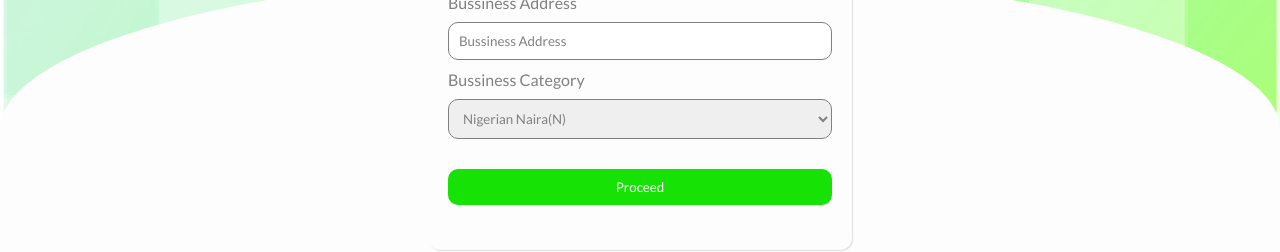
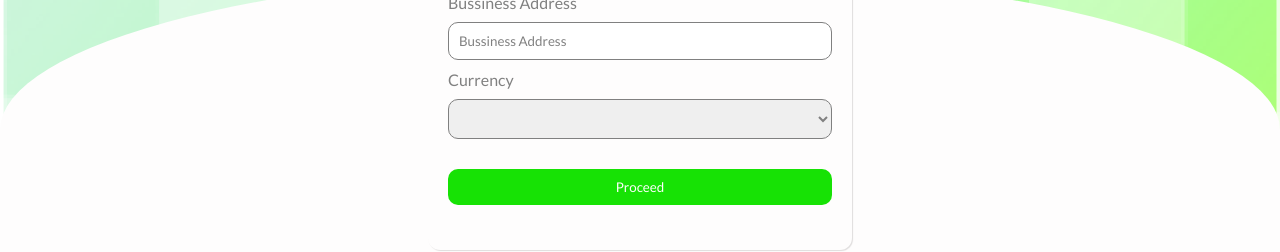
Before and after one commit to WeHub-Group/wehub-invoice-frontend, a React (Vite) app: page /accountsetup in a window 1280 px wide. Shown: the part 510-762 px from the top of the page. Built offline with nearby package versions, Linux system fonts and the light colour scheme.

Commit message:
Did some changes to Account Setup

```diff
--- a/src/screens/AccountSetup.jsx
+++ b/src/screens/AccountSetup.jsx
@@ -4,8 +4,8 @@ import '../styles/accountsetup.scss'
 const AccountSetup = () => {
     const [prefferedCurrency, setPrefferedCurrency] = useState("")
     const [prefferedCategory, setPrefferedCategory] = useState("")
-    const prefferedCurrencies = ["Nigerian Naira(N)", "Ghanian Cedes(c)", "European Euro(€)", "American Dollar($)"]
-    const prefferedCategories = ["Information Commuinication Technology", "Human Resource", ""]
+    const prefferedCurrencies = ["Nigerian Naira(N)", "Ghanian Cedes(c)", "European Euro(€)", "American Dollar($)", ""]
+    const prefferedCategories = ["Information Commuinication Technology(ICT)", "Human Resource", ""]
 
     return (
         <div className="accountSetup">
@@ -34,8 +34,8 @@ const AccountSetup = () => {
                         }
                     </select>
                     <label htmlFor="">Bussiness Address</label>
-                    <input type="text" placeholder='Bussiness Address' />
-                    <label htmlFor="">Bussiness Category</label>
+                    <input type='text' placeholder='Bussiness Address' />
+                    <label htmlFor="">Currency</label>
                     <select value={prefferedCurrency} onChange={(e) => { setPrefferedCurrency(e.target.value) }} >
                         {
                             prefferedCurrencies.map(currency => {
@@ -49,7 +49,6 @@ const AccountSetup = () => {
                     <input type="submit" value="Proceed" />
                 </form>
             </div>
-
             <div className="bottom"></div>
         </div>
     )
--- a/src/screens/Signup.jsx
+++ b/src/screens/Signup.jsx
@@ -28,7 +28,8 @@ const Signup = () => {
                     <input type="password" placeholder='Password' value={password} onChange={(e) => { setPassword(e.target.value) }} />
                     <label htmlFor="">Confirm Password</label>
                     <input type="password" placeholder='Confirm Password' value={confirmPassword} onChange={(e) => { setConfirmPassword(e.target.value) }} />
-                    <p>By creating an account you agree to all our <br /> <span>Terms and Condition</span></p>
+                    <p>By creating an account you agree to all our <br /> <a href='#'>Terms and Condition</a></p>
+                    {/* Please redirect to link of Terms and Conditon */}
                     <input type="submit" value="Proceed" />
                 </form>
             </div>
--- a/src/styles/accountsetup.scss
+++ b/src/styles/accountsetup.scss
@@ -51,11 +51,12 @@
             input,
             select {
                 @include inputBox;
+                color: $specialBlack;
 
 
                 &::placeholder {
                     font-family: 'Lato' !important;
-                    color: $darkGrey
+                    color: $darkGrey;
                 }
 
                 &:hover {
--- a/src/styles/signup.scss
+++ b/src/styles/signup.scss
@@ -88,8 +88,10 @@
                 color: $specialBlack;
                 font-size: 14px;
 
-                span {
+                a {
+                    text-decoration: none;
                     color: $darkPrimaryColor;
+                    cursor: pointer;
                 }
             }
         }
```
